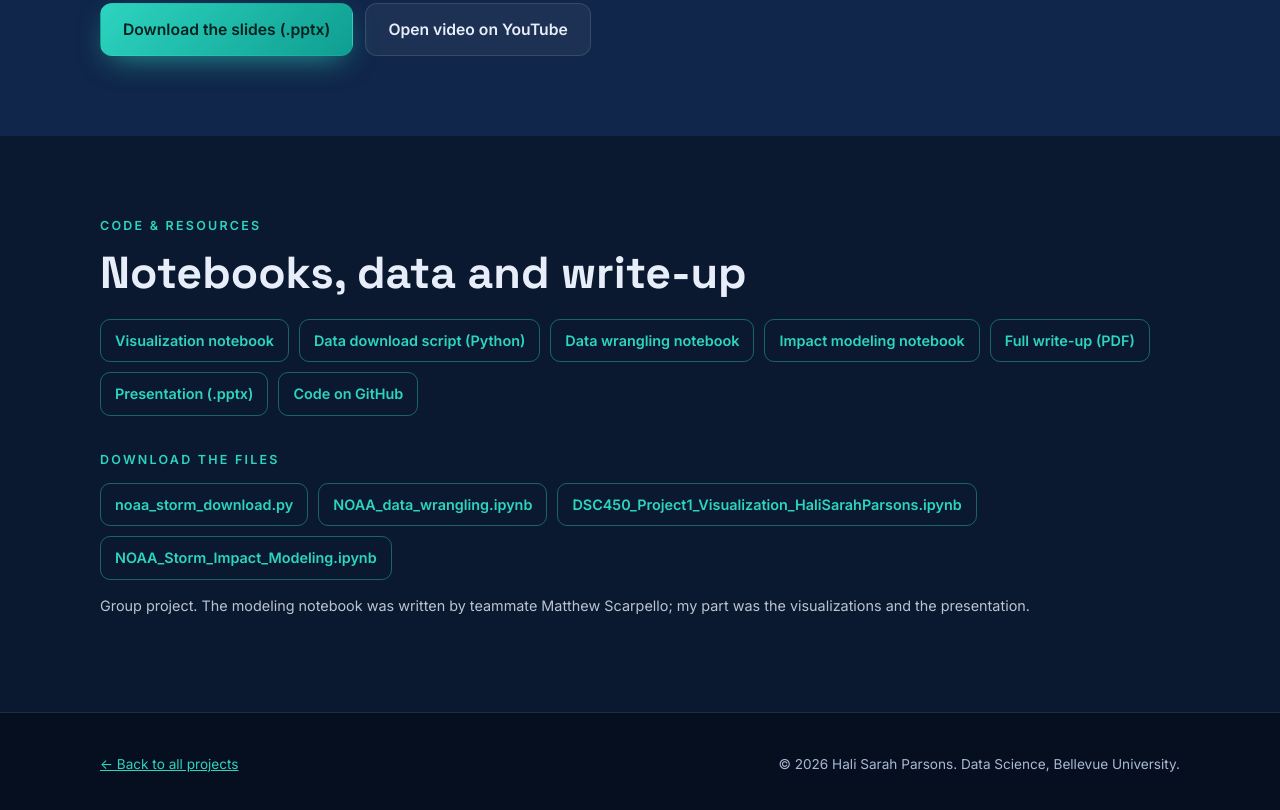
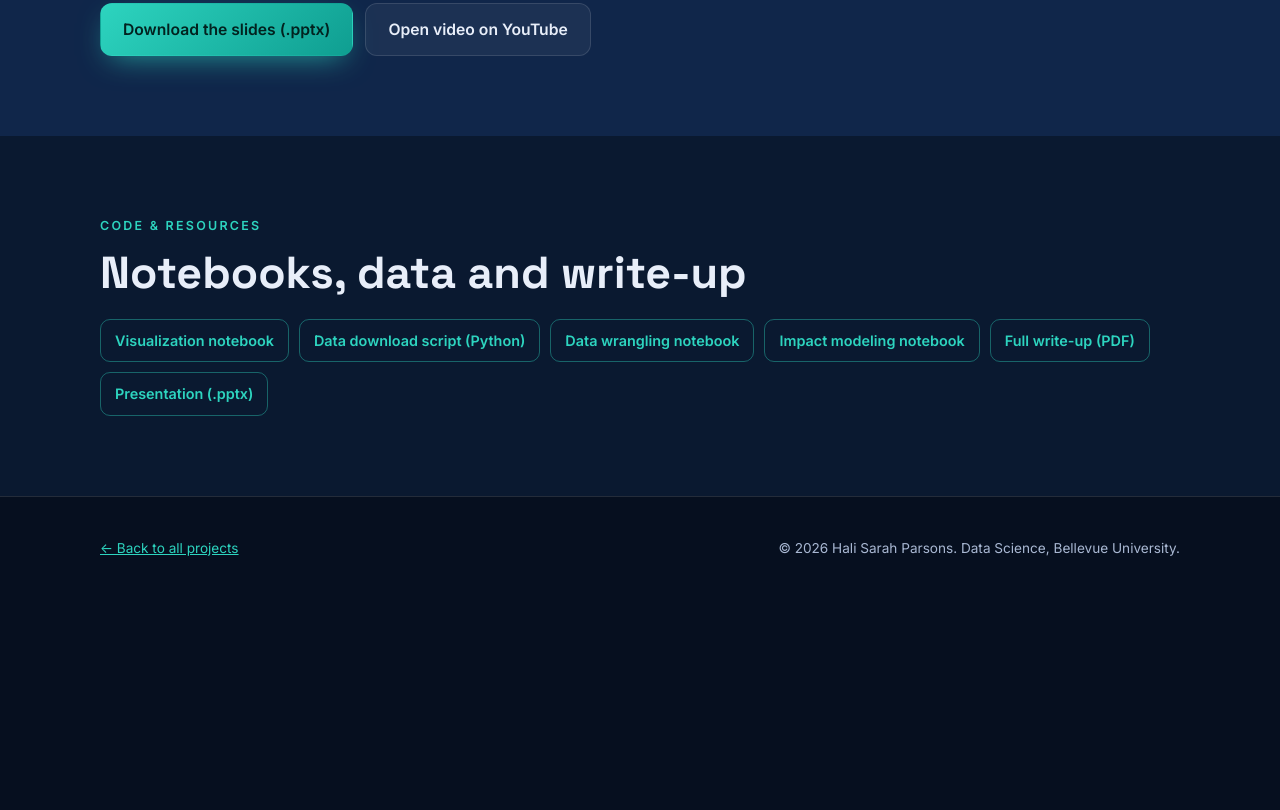
Before and after one commit to HaliSarah/DataScience, a plain HTML site: page Portfolio/Content/Project1/index.html in a window 1280 px wide. Shown: the part 6576-7386 px from the top of the page. After the commit the page ends 7175 px from the top, so only its background shows below. Drawn offline with Linux system fonts and the light colour scheme.

Commit message:
Next Update

```diff
--- a/Portfolio/Content/Project1/index.html
+++ b/Portfolio/Content/Project1/index.html
@@ -243,16 +243,7 @@
         <a href="Modeling/">Impact modeling notebook</a>
         <a href="ProjectMilestone2.pdf">Full write-up (PDF)</a>
         <a href="DSC450_Milestone3_Presentation.pptx" download>Presentation (.pptx)</a>
-        <a href="https://github.com/HaliSarah/DSC-450-Group-1-Collab" target="_blank" rel="noopener">Code on GitHub</a>
       </div>
-      <p class="eyebrow" style="margin-top:34px">Download the files</p>
-      <div class="links" style="margin-top:12px">
-        <a href="Data/noaa_storm_download.py" download>noaa_storm_download.py</a>
-        <a href="Wrangling/NOAA_data_wrangling.ipynb" download>NOAA_data_wrangling.ipynb</a>
-        <a href="Visuals/DSC450_Project1_Visualization_HaliSarahParsons.ipynb" download>DSC450_Project1_Visualization_HaliSarahParsons.ipynb</a>
-        <a href="Modeling/NOAA_Storm_Impact_Modeling.ipynb" download>NOAA_Storm_Impact_Modeling.ipynb</a>
-      </div>
-      <p class="note" style="margin-top:14px;font-size:.9rem;opacity:.8">Group project. The modeling notebook was written by teammate Matthew Scarpello; my part was the visualizations and the presentation.</p>
     </div>
   </section>
 
```
